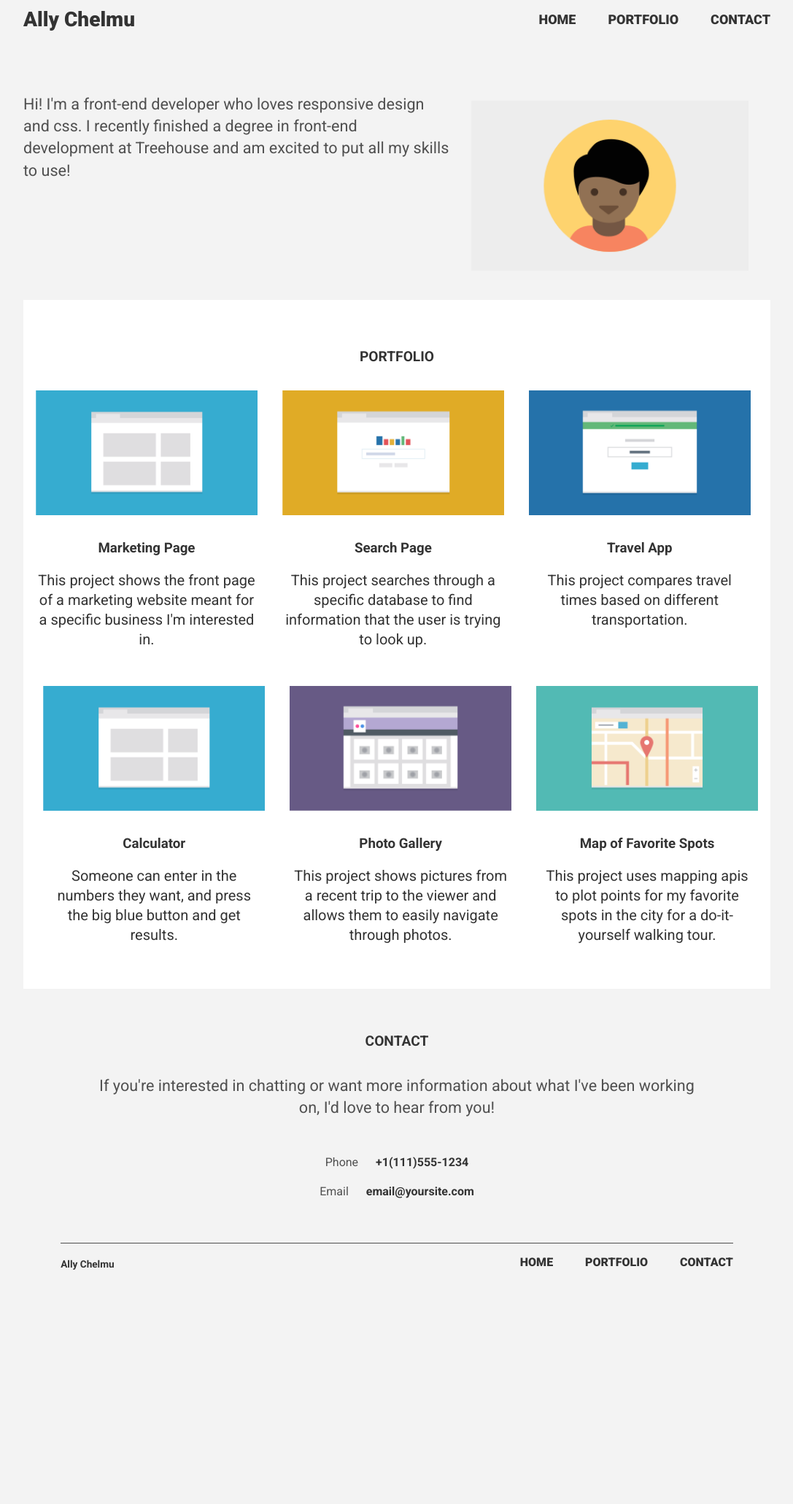
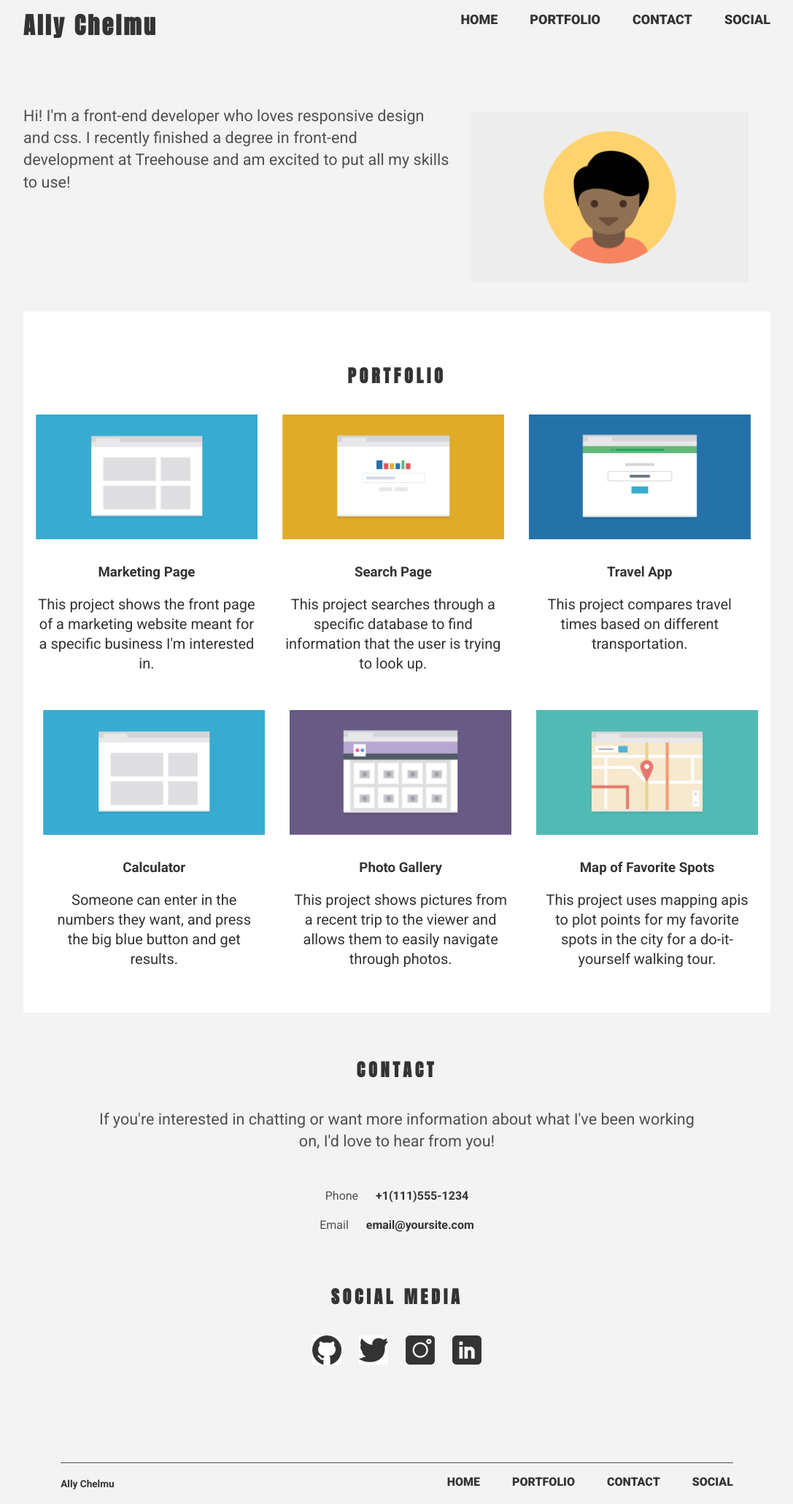
Before and after one commit to allymu/Techdegree-Project-2, a plain HTML site: page index.html in a window 1280 px wide. Shown: the whole page at 73% size, without its empty margins (96-1183 px from the left). Before the commit the page ends 1760 px from the top, so only its background shows below. Drawn offline with Linux system fonts and the light colour scheme.

Commit message:
final changes for exceeds grade

```diff
--- a/css/styles.css
+++ b/css/styles.css
@@ -16,8 +16,17 @@ body {
 }
 
 h1 {
+    font-family: 'Anton', sans-serif;
     font-weight: 900;
     color: #333333;
+    letter-spacing: .1em;
+
+}
+
+h2 {
+    font-family: 'Anton', sans-serif;
+    letter-spacing: .2em;
+
 }
 
 h3 {
@@ -39,13 +48,9 @@ a {
     color: #333;
 }
 
-a :visited {
-    color: #333;
 
-}
-
-a :hover {
-    color: #9c9c9c;
+a:hover {
+    opacity: 60%;
 }
 
 
@@ -54,7 +59,7 @@ Header Styles
 ========================== */
 
 .name {
-    font-size: 1.75em;
+    font-size: 2em;
     text-align: center;
     margin-top: 40px;
     margin-bottom: 30px;
@@ -103,7 +108,7 @@ Portfolio Section Styles
 .section-title {
     text-transform: capitalize;
     text-align: center;
-    font-size: 1.2em;
+    font-size: 1.5em;
     font-weight: 700;
     color: #333;
     margin-bottom: 35px;
@@ -190,6 +195,17 @@ text-align: center;
     line-height: 2.5em;
 }
 
+.social-icon {
+    padding-left: 10px;
+    padding-right: 10px;
+}
+
+.social {
+    margin-top: 60px;
+    text-align: center;
+    padding-bottom: 80px;
+}
+
 .main-footer {
     display: block;
     text-align: center;
@@ -237,7 +253,11 @@ Media Q 768 px
     padding-right: 40px;
 }
 
-.contactlink {
+.social-link {
+    padding-left: 40px;
+}
+
+.contact-link {
     padding-left: 40px;
 }
 
--- a/index.html
+++ b/index.html
@@ -5,6 +5,7 @@
     <title>Student Portfolio</title>
     <link rel="stylesheet" href="css/styles.css">
     <link href="https://fonts.googleapis.com/css?family=Roboto:400,700,900&display=swap" rel="stylesheet">
+    <link href="https://fonts.googleapis.com/css?family=Anton&display=swap" rel="stylesheet">
 </head>
 <body>
     <div class="wrapper">
@@ -13,8 +14,9 @@
             <nav class="main-nav">
                 <ul>
                     <li><a href="#top" class="homelink">HOME</a></li>
-                    <li><a href="#portfolio">PORTFOLIO</a></li>
-                    <li><a href="#contact" class="contactlink">CONTACT</a></li>
+                    <li><a href="#portfolio" >PORTFOLIO</a></li>
+                    <li><a href="#contact" class="contact-link">CONTACT</a></li>
+                    <li><a href="#social" class="social-link">SOCIAL</a></li>
                 </ul>
             </nav>
 
@@ -80,6 +82,16 @@
                 </div>
             </div>
 
+            <div class="social" id="social">
+                <h2 class="section-title">SOCIAL MEDIA</h2>
+                <div>
+                    <a href="https://github.com/allymu" target="_blank"><img class="social-icon"  src="images/github.jpg" alt="Github Icon"></a>
+                    <a href="https://twitter.com/allymcgraw" target="_blank"><img class="social-icon"  src="images/twitter.jpg" alt="twitter Icon"></a>
+                    <a href="https://www.instagram.com/allymcgraw/" target="_blank"><img class="social-icon"  src="images/instagram.jpg" alt="instagram Icon"></a>
+                    <a href="https://www.linkedin.com/in/allison-chelmu/" target="_blank"><img class="social-icon"  src="images/linkedin.jpg" alt="Linkedin Icon"></a>
+                </div>
+
+            </div>
         <footer class="clearfix">
             <div class="main-footer">
                 <h3 class="student">Ally Chelmu</h3>
@@ -89,6 +101,7 @@
                         <li><a href="#top">HOME</a></li>
                         <li><a href="#portfolio">PORTFOLIO</a></li>
                         <li><a href="#contact">CONTACT</a></li>
+                        <li><a href="#social">SOCIAL</a></li>
                     </ul>
                 </nav>
             </div>
```
Also changed, not shown: images/001-github.svg (added), images/github.jpg (added), images/instagram.jpg (added), images/linkedin.jpg (added), images/twitter.jpg (added).
